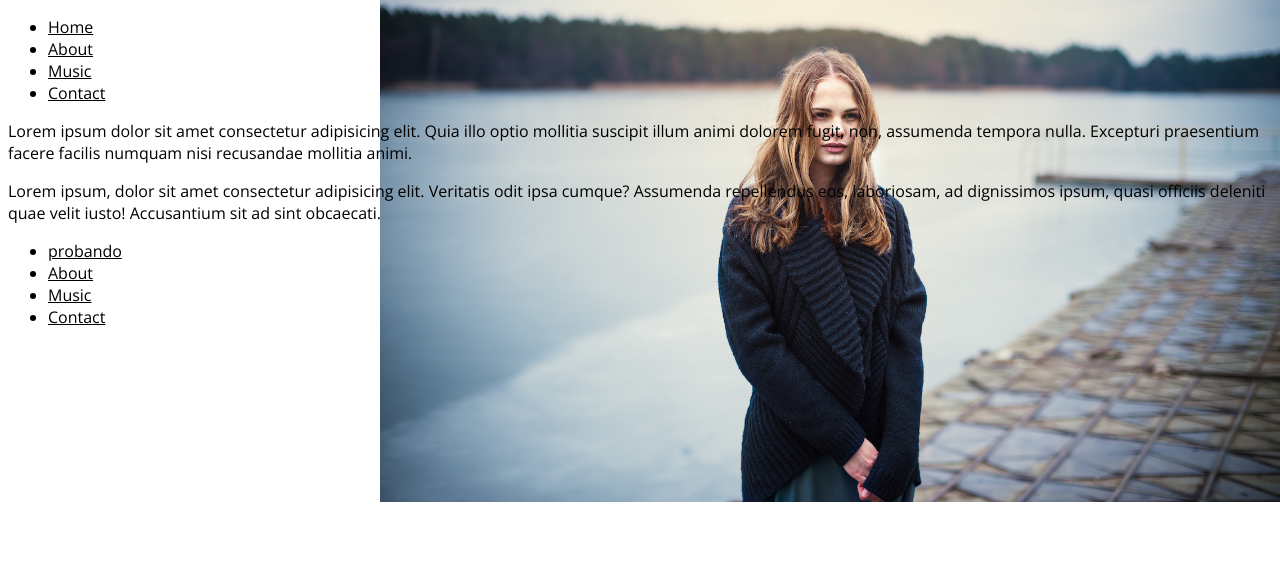
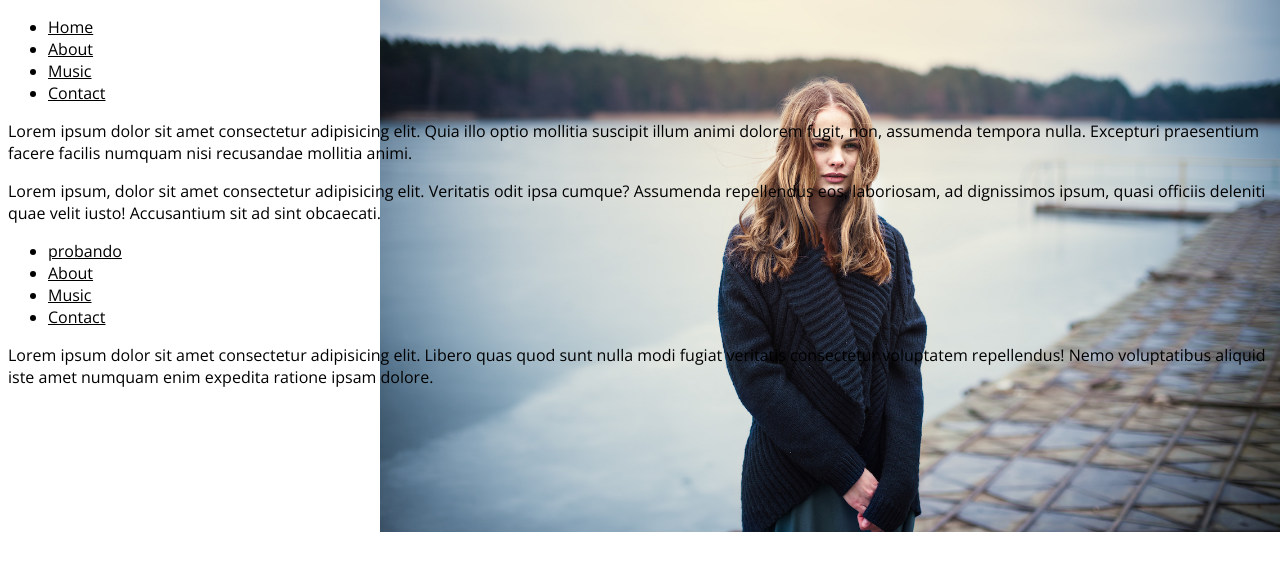
Before and after one commit to diego-allsafe/HTMLCSSTP2, a plain HTML site: page music.html in a window 1280 px wide. Drawn offline with nearby package versions, Linux system fonts and the light colour scheme.

Commit message:
practicando

```diff
--- a/music.html
+++ b/music.html
@@ -27,5 +27,6 @@
           <li><a href="">Contact</a></li>
         </ul>
     </nav>
+    <p>Lorem ipsum dolor sit amet consectetur adipisicing elit. Libero quas quod sunt nulla modi fugiat veritatis consectetur voluptatem repellendus! Nemo voluptatibus aliquid iste amet numquam enim expedita ratione ipsam dolore.</p>
 </body>
 </html>
```
